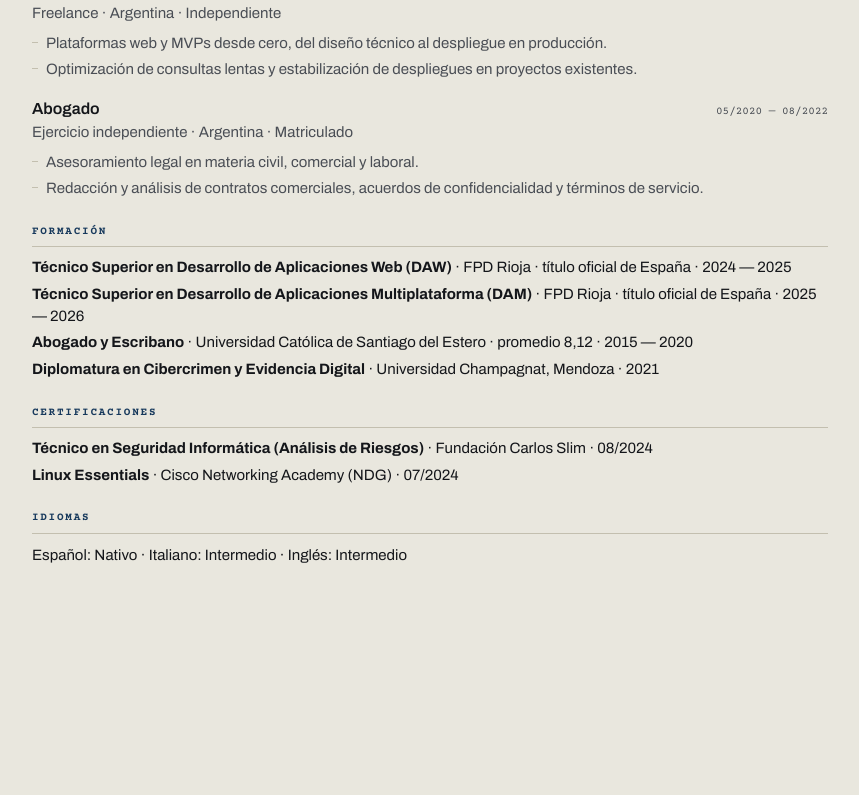
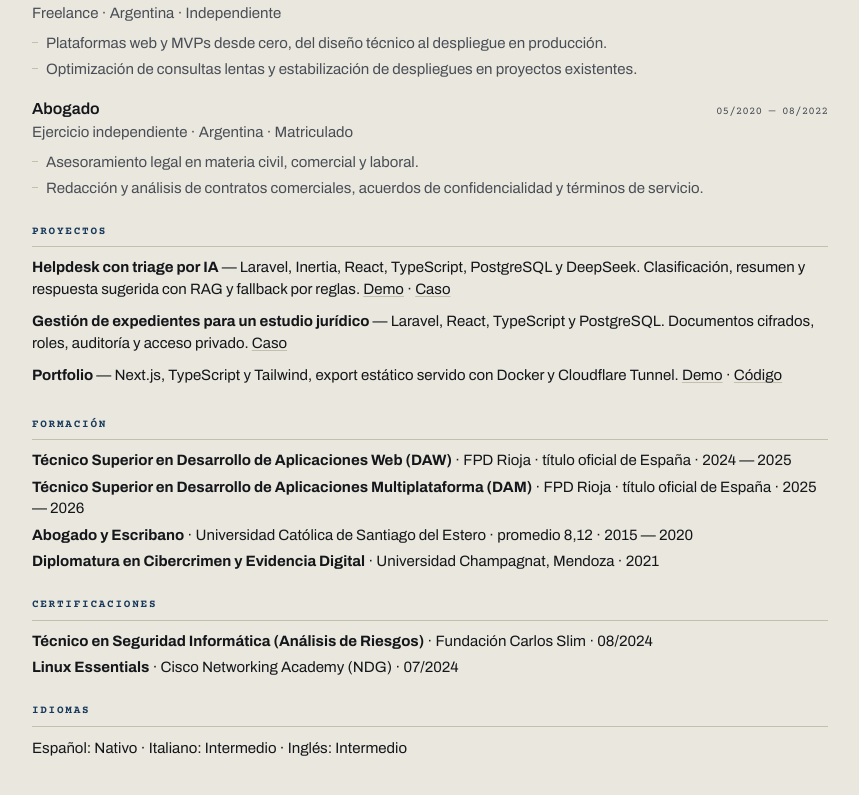
Before and after one commit to AgustinBertero/agustinbertero.dev.ar, a Next.js app in the folder site/: page /cv in a window 1280 px wide. Shown: the part 1431-2226 px from the top of the page, without its empty margins (210-1069 px from the left). Before the commit the page ends 2069 px from the top, so only its background shows below. Built offline with nearby package versions, Linux system fonts and the light colour scheme.

Commit message:
content(cv): add project links and keep the public CV phone-free

```diff
--- a/site/app/(es)/cv/page.tsx
+++ b/site/app/(es)/cv/page.tsx
@@ -49,8 +49,9 @@ export default function CvPage() {
               __html: `<!--email_off-->${profile.email}<!--/email_off-->`,
             }}
           />{" "}
-          · linkedin.com/in/agustinbertero · github.com/AgustinBertero ·{" "}
-          {profile.site}
+          · <a className="cv__link" href="https://linkedin.com/in/agustinbertero">linkedin.com/in/agustinbertero</a>{" "}
+          · <a className="cv__link" href="https://github.com/AgustinBertero">github.com/AgustinBertero</a>{" "}
+          · <a className="cv__link" href="https://portfolio.bertium.net/">portfolio.bertium.net</a>
         </p>
         <p className="cv__contact">
           {profile.location[locale]} · {profile.nationality[locale]}
@@ -95,6 +96,32 @@ export default function CvPage() {
       </section>
 
       <section>
+        <h2>Proyectos</h2>
+        <ul className="cv__projects">
+          <li>
+            <strong>Helpdesk con triage por IA</strong> — Laravel, Inertia, React, TypeScript,
+            PostgreSQL y DeepSeek. Clasificación, resumen y respuesta sugerida con RAG y fallback
+            por reglas.{" "}
+            <a className="cv__link" href="https://portfolio.bertium.net/helpdesk/">Demo</a>{" "}
+            ·{" "}
+            <a className="cv__link" href="https://portfolio.bertium.net/projects/helpdesk/">Caso</a>
+          </li>
+          <li>
+            <strong>Gestión de expedientes para un estudio jurídico</strong> — Laravel, React,
+            TypeScript y PostgreSQL. Documentos cifrados, roles, auditoría y acceso privado.{" "}
+            <a className="cv__link" href="https://portfolio.bertium.net/projects/legal-cases/">Caso</a>
+          </li>
+          <li>
+            <strong>Portfolio</strong> — Next.js, TypeScript y Tailwind, export estático servido
+            con Docker y Cloudflare Tunnel.{" "}
+            <a className="cv__link" href="https://portfolio.bertium.net/">Demo</a>{" "}
+            ·{" "}
+            <a className="cv__link" href="https://github.com/AgustinBertero/agustinbertero.dev.ar">Código</a>
+          </li>
+        </ul>
+      </section>
+
+      <section>
         <h2>Formación</h2>
         <ul className="cv__plain">
           {profile.education.map((item) => (
--- a/site/app/globals.css
+++ b/site/app/globals.css
@@ -962,7 +962,8 @@ a {
 
 .cv__skills,
 .cv__plain,
-.cv__job ul {
+.cv__job ul,
+.cv__projects {
   margin: 0;
   padding: 0;
   list-style: none;
@@ -970,6 +971,22 @@ a {
   gap: 0.3rem;
   font-size: 0.9375rem;
   line-height: 1.45;
+}
+
+.cv__projects li {
+  margin-bottom: 0.35rem;
+}
+
+.cv__link {
+  color: inherit;
+  text-decoration: underline;
+  text-decoration-color: var(--color-rule);
+  text-underline-offset: 2px;
+}
+
+.cv__link:hover {
+  color: var(--color-institution);
+  text-decoration-color: var(--color-institution);
 }
 
 .cv__job {
@@ -1048,7 +1065,8 @@ a {
   .cv p,
   .cv__skills,
   .cv__plain,
-  .cv__job ul {
+  .cv__job ul,
+  .cv__projects {
     font-size: 9.4pt;
     line-height: 1.4;
   }
```
Also changed, not shown: 1 other file (tests, documents, lock files or other folders).
